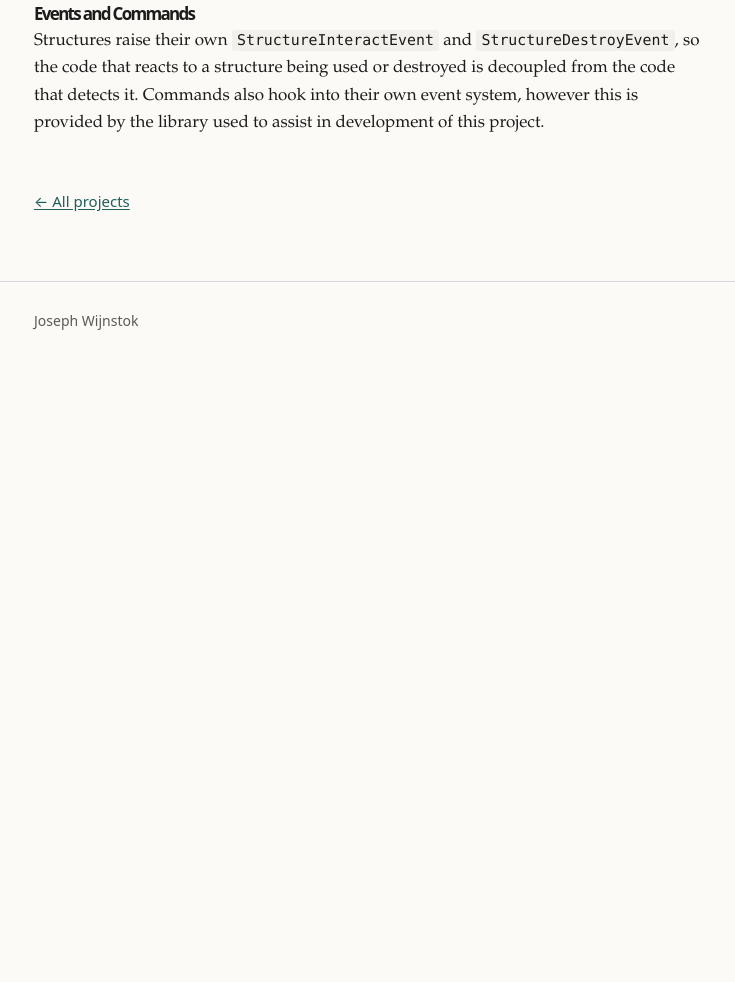
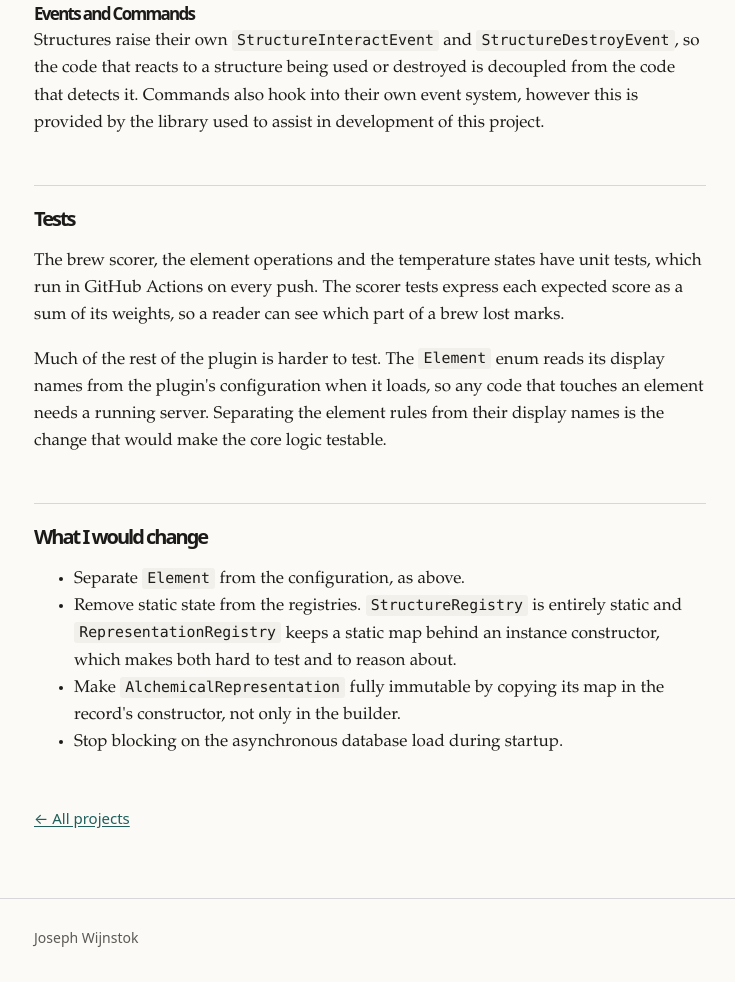
Before and after one commit to Quartz563/dia-portfolio, a website: page site/projects/alchemy.html in a window 1280 px wide. Shown: the part 2091-3073 px from the top of the page, without its empty margins (270-1005 px from the left). Before the commit the page ends 2468 px from the top, so only its background shows below. Drawn offline with Linux system fonts and the light colour scheme.

Commit message:
feat(HTML) finish last of Alchemy page

```diff
--- a/site/projects/alchemy.html
+++ b/site/projects/alchemy.html
@@ -124,6 +124,29 @@
                 assist in development of this project.
             </p>
         </div>
+        <h2>Tests</h2>
+        <p>
+            The brew scorer, the element operations and the temperature states have unit tests, which run in GitHub
+            Actions on every push. The scorer tests express each expected score as a sum of its weights, so a reader
+            can see which part of a brew lost marks.
+        </p>
+        <p>
+            Much of the rest of the plugin is harder to test. The <code>Element</code> enum reads its display names
+            from the plugin's configuration when it loads, so any code that touches an element needs a running server.
+            Separating the element rules from their display names is the change that would make the core logic
+            testable.
+        </p>
+        <h2>What I would change</h2>
+        <ul>
+            <li>Separate <code>Element</code> from the configuration, as above.</li>
+            <li>Remove static state from the registries. <code>StructureRegistry</code> is entirely static and
+                <code>RepresentationRegistry</code> keeps a static map behind an instance constructor, which makes
+                both hard to test and to reason about.
+            </li>
+            <li>Make <code>AlchemicalRepresentation</code> fully immutable by copying its map in the record's
+                constructor, not only in the builder.</li>
+            <li>Stop blocking on the asynchronous database load during startup.</li>
+        </ul>
         <a class="back" href="../index.html#projects">← All projects</a>
     </main>
     <footer class="site-footer">
```
